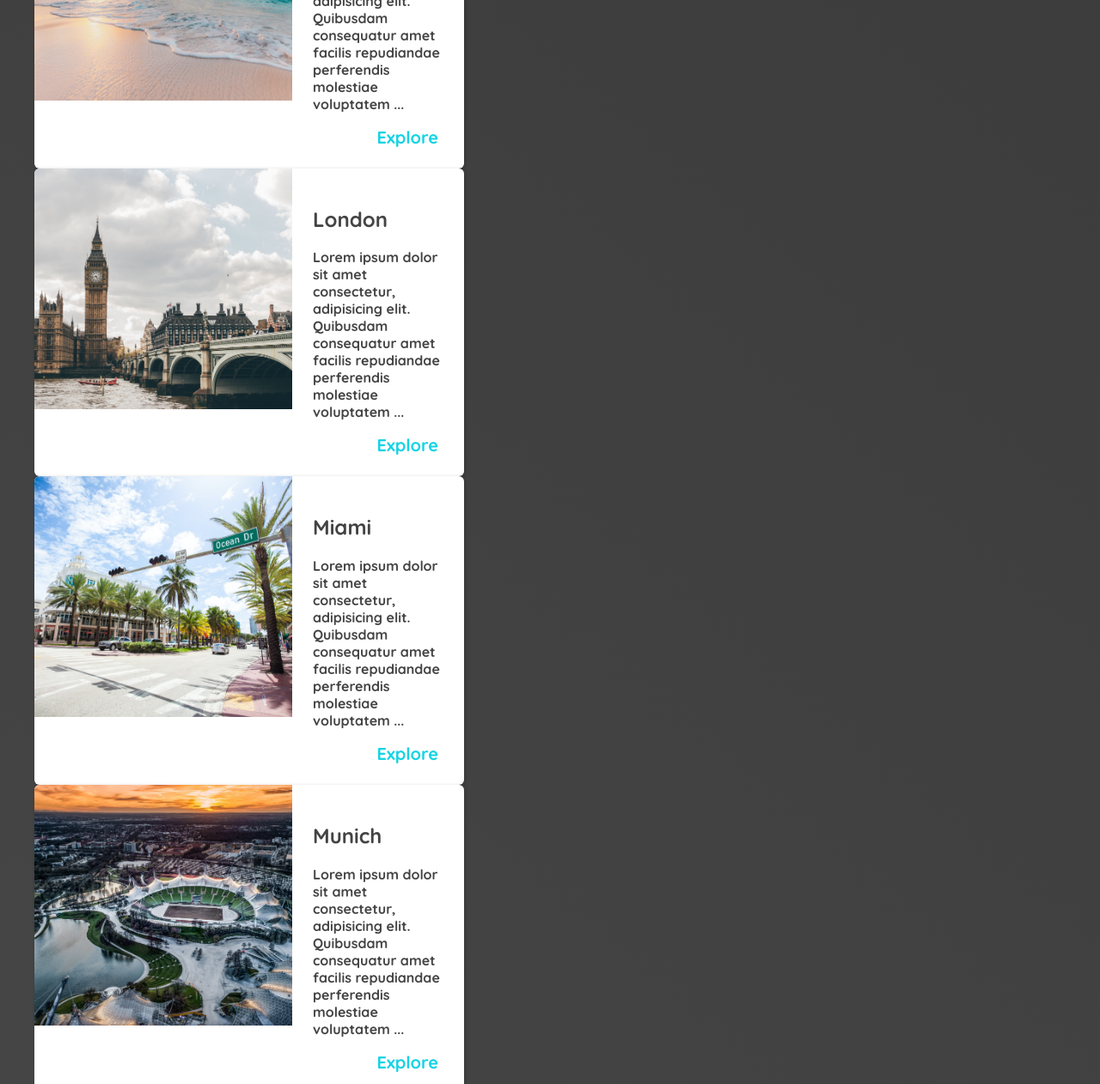
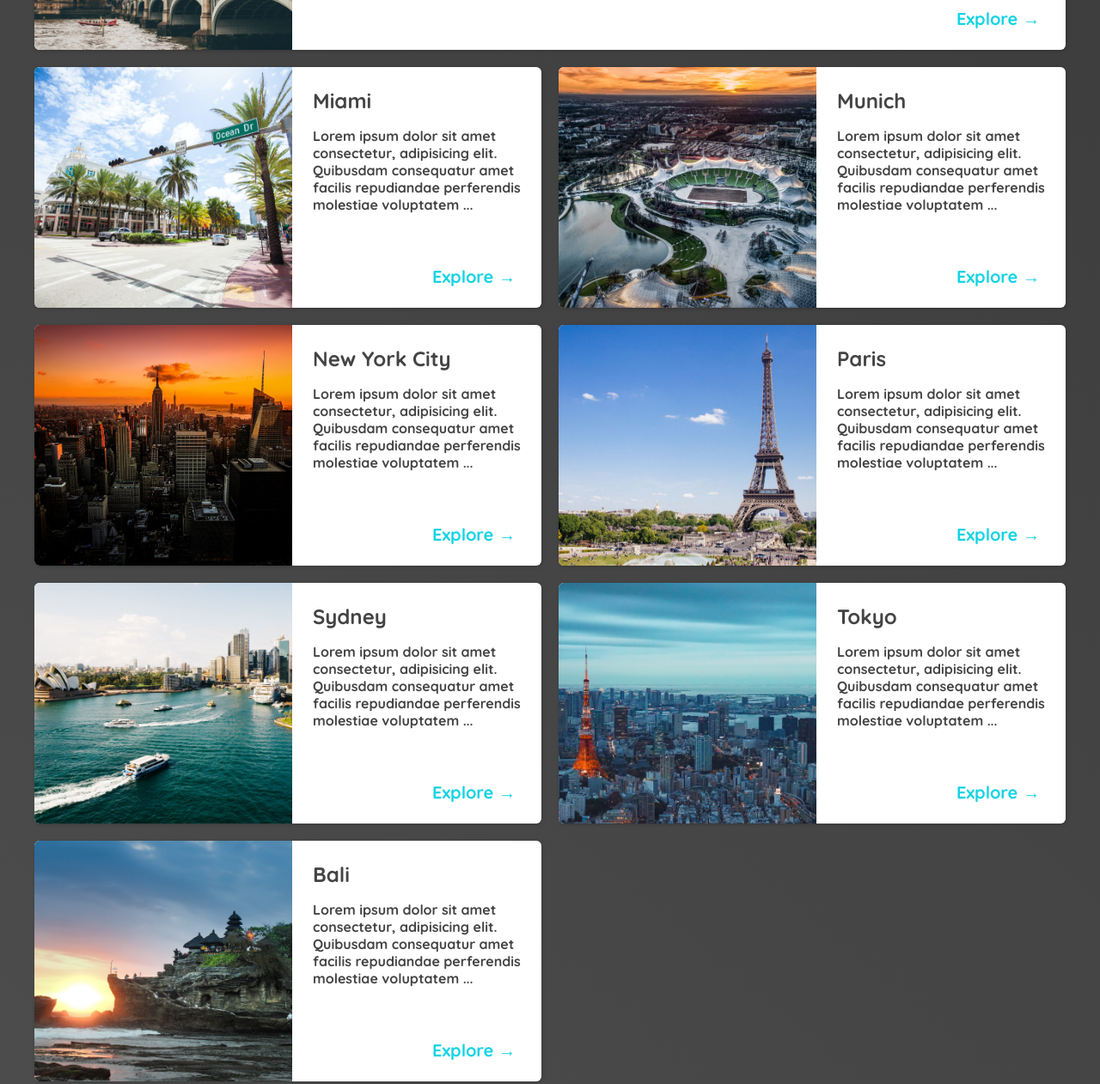
Before and after one commit to martinOkine/Travel-Page, a plain HTML site: page places.html in a window 1280 px wide. Shown: the part 621-1882 px from the top of the page at 86% size. Drawn offline with Linux system fonts and the light colour scheme.

Commit message:
finished page

```diff
--- a/places.css
+++ b/places.css
@@ -1,15 +1,35 @@
 body {
   background: linear-gradient(40deg, rgb(77, 77, 77), rgb(58, 58, 58));
   color: rgb(68, 68, 68);
+}
+
+#page-logo a {
+  color: rgb(183, 230, 235);
 }
 
 header {
   position: static;
 }
 
+header a {
+  color: rgb(183, 230, 235);
+}
+
+header nav a:hover{
+  background-color: rgb(183, 230, 235);
+  color: rgb(59, 59, 59);
+}
+
 main ul {
   width: 1200px;
-  margin: 0 auto;
+  margin: 0 auto 48px auto;
+  display: grid;
+  grid-template-columns: 1fr 1fr;
+  gap: 20px 20px;
+}
+
+main li:nth-of-type(3) {
+  grid-column: 1 / span 2;
 }
 
 main li {
@@ -18,7 +38,6 @@ main li {
   box-shadow: 1px 1px 4px rgba(0, 0, 0, 0.2);
   border-radius: 6px;
   overflow: hidden;
-  width: 500px;
 }
 
 main li img {
@@ -27,12 +46,20 @@ main li img {
   object-fit: cover;
 }
 
+main li:nth-of-type(3) {
+  grid-column: 1 / span 2;
+}
+
 .item-content {
   padding: 24px;
   display: flex;
   flex-direction: column;
   justify-content: space-between;
   font-weight: bold;
+}
+
+.item-content h2{
+  margin: 0;
 }
 
 .actions {
--- a/places.html
+++ b/places.html
@@ -34,7 +34,7 @@
               </p>
             </div>
             <div class="actions">
-              <a href="https://en.wikipedia.org/wiki/Barcelona">Explore</a>
+              <a href="https://en.wikipedia.org/wiki/Barcelona">Explore &#x2192 </a>
             </div>
           </div>
         </li>
@@ -50,7 +50,7 @@
               </p>
             </div>
             <div class="actions">
-              <a href="https://en.wikipedia.org/wiki/Hawaii">Explore</a>
+              <a href="https://en.wikipedia.org/wiki/Hawaii">Explore &#x2192</a>
             </div>
           </div>
         </li>
@@ -66,7 +66,7 @@
               </p>
             </div>
             <div class="actions">
-              <a href="https://en.wikipedia.org/wiki/london">Explore</a>
+              <a href="https://en.wikipedia.org/wiki/london">Explore &#x2192</a>
             </div>
           </div>
         </li>
@@ -82,7 +82,7 @@
               </p>
             </div>
             <div class="actions">
-              <a href="https://en.wikipedia.org/wiki/miami">Explore</a>
+              <a href="https://en.wikipedia.org/wiki/miami">Explore &#x2192</a>
             </div>
           </div>
         </li>
@@ -98,7 +98,7 @@
               </p>
             </div>
             <div class="actions">
-              <a href="https://en.wikipedia.org/wiki/munich">Explore</a>
+              <a href="https://en.wikipedia.org/wiki/munich">Explore &#x2192</a>
             </div>
           </div>
         </li>
@@ -114,7 +114,7 @@
               </p>
             </div>
             <div class="actions">
-              <a href="https://en.wikipedia.org/wiki/New_york_city">Explore</a>
+              <a href="https://en.wikipedia.org/wiki/New_york_city">Explore &#x2192</a>
             </div>
           </div>
         </li>
@@ -130,7 +130,7 @@
               </p>
             </div>
             <div class="actions">
-              <a href="https://en.wikipedia.org/wiki/paris">Explore</a>
+              <a href="https://en.wikipedia.org/wiki/paris">Explore &#x2192</a>
             </div>
           </div>
         </li>
@@ -146,7 +146,7 @@
               </p>
             </div>
             <div class="actions">
-              <a href="https://en.wikipedia.org/wiki/Sydney">Explore</a>
+              <a href="https://en.wikipedia.org/wiki/Sydney">Explore &#x2192</a>
             </div>
           </div>
         </li>
@@ -162,7 +162,7 @@
               </p>
             </div>
             <div class="actions">
-              <a href="https://en.wikipedia.org/wiki/Tokyo">Explore</a>
+              <a href="https://en.wikipedia.org/wiki/Tokyo">Explore &#x2192</a>
             </div>
           </div>
         </li>
@@ -178,7 +178,7 @@
               </p>
             </div>
             <div class="actions">
-              <a href="https://en.wikipedia.org/wiki/bali">Explore</a>
+              <a href="https://en.wikipedia.org/wiki/bali">Explore &#x2192</a>
             </div>
           </div>
         </li>
--- a/shared.css
+++ b/shared.css
@@ -46,7 +46,7 @@ header a {
   border-radius: 6px;
 }
 
-header a:hover {
+header nav a:hover {
   text-decoration: none;
   color: rgb(77, 77, 77);
   background-color: rgb(255, 250, 0);
```
